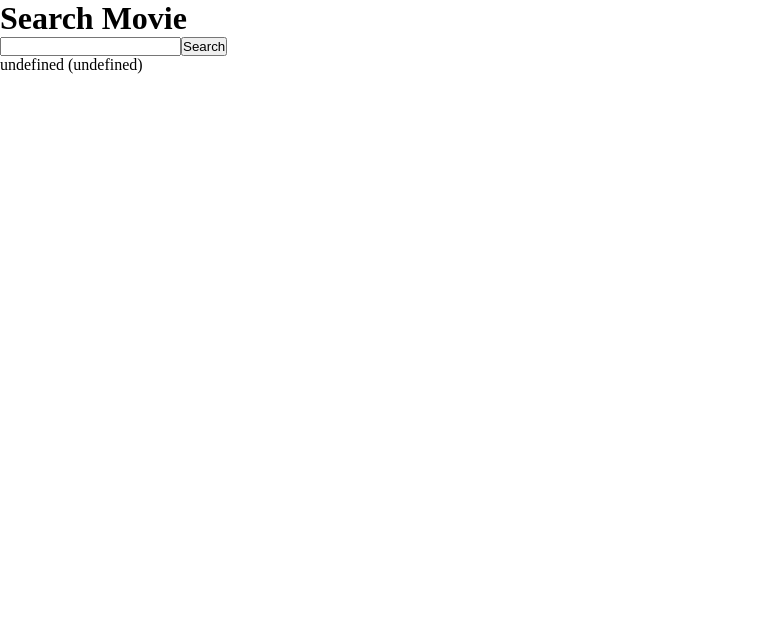
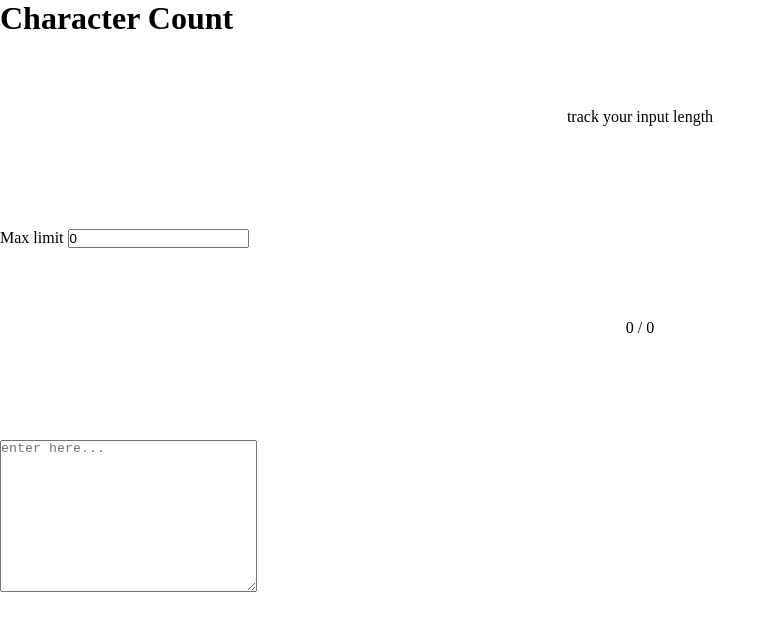
Before and after one commit to Prisans/react-setup, a React (Vite) app: page / in a window 1280 px wide. Shown: the top 630 px of the page, without its empty margins (0-775 px from the left). Built offline with nearby package versions, Linux system fonts and the light colour scheme; no server answers.

Commit message:
character count added

```diff
--- a/src/App.jsx
+++ b/src/App.jsx
@@ -31,6 +31,7 @@ import ProductPage from './React Router DOM/ProductPage'
 import ProgressBar from './Namaste Dev/Progress Bar/ProgressBar'
 import Ref from './Ref Hook/Ref'
 import Movie from './AccioJob Questions/Movie'
+import CharacterCount from './Namaste Dev/CharacterCount'
 
 const App = () => {
 
@@ -85,6 +86,7 @@ const App = () => {
         {/* <AutoSaveForm/> {pass data as objects in string} */}
         {/* <TodoApp/> */}
         {/* <ProgressBar/> */}
+        <CharacterCount/>
 
         {/* <-------------------------React.memo---------------------> */}
 
@@ -114,7 +116,7 @@ const App = () => {
 
         {/* <---------------Acciojob questions-------------------> */}
 
-        <Movie/>
+        {/* <Movie/> */}
 
     </div>
   )
--- /dev/null
+++ b/src/Namaste Dev/CharacterCount.jsx
@@ -0,0 +1,28 @@
+import React, { useState } from 'react'
+
+const CharacterCount = () => {
+    const [inpData,setInpData]=useState("")
+    const [inpDataLen,setInpDataLen] = useState(0)
+    const [maxLen,setMaxLen] = useState(0)
+    const [warning,setWarning] = useState(false)
+
+    function handleChange(e){
+        setInpData(e.target.value)
+        setInpDataLen(e.target.value.length)
+        e.target.value.length >= maxLen ? setWarning(true) : setWarning(false)
+    }
+    // console.log("inp data is" , inpData)
+  return (
+    <div>
+        <h1>Character Count</h1>
+        <p>track your input length</p>
+        <label>Max limit <input onChange={(e)=>setMaxLen(e.target.value)} value={maxLen} type="text" min="0" max="1000" /></label>
+        <p>{`${inpDataLen} / ${maxLen}`}</p>
+        <textarea value={inpData} onChange={handleChange} name="" id="" cols="30" rows="10" placeholder='enter here...'></textarea>
+        {warning && <p>Count limit exceeded</p>}
+    </div>
+
+  )
+}
+
+export default CharacterCount
```
